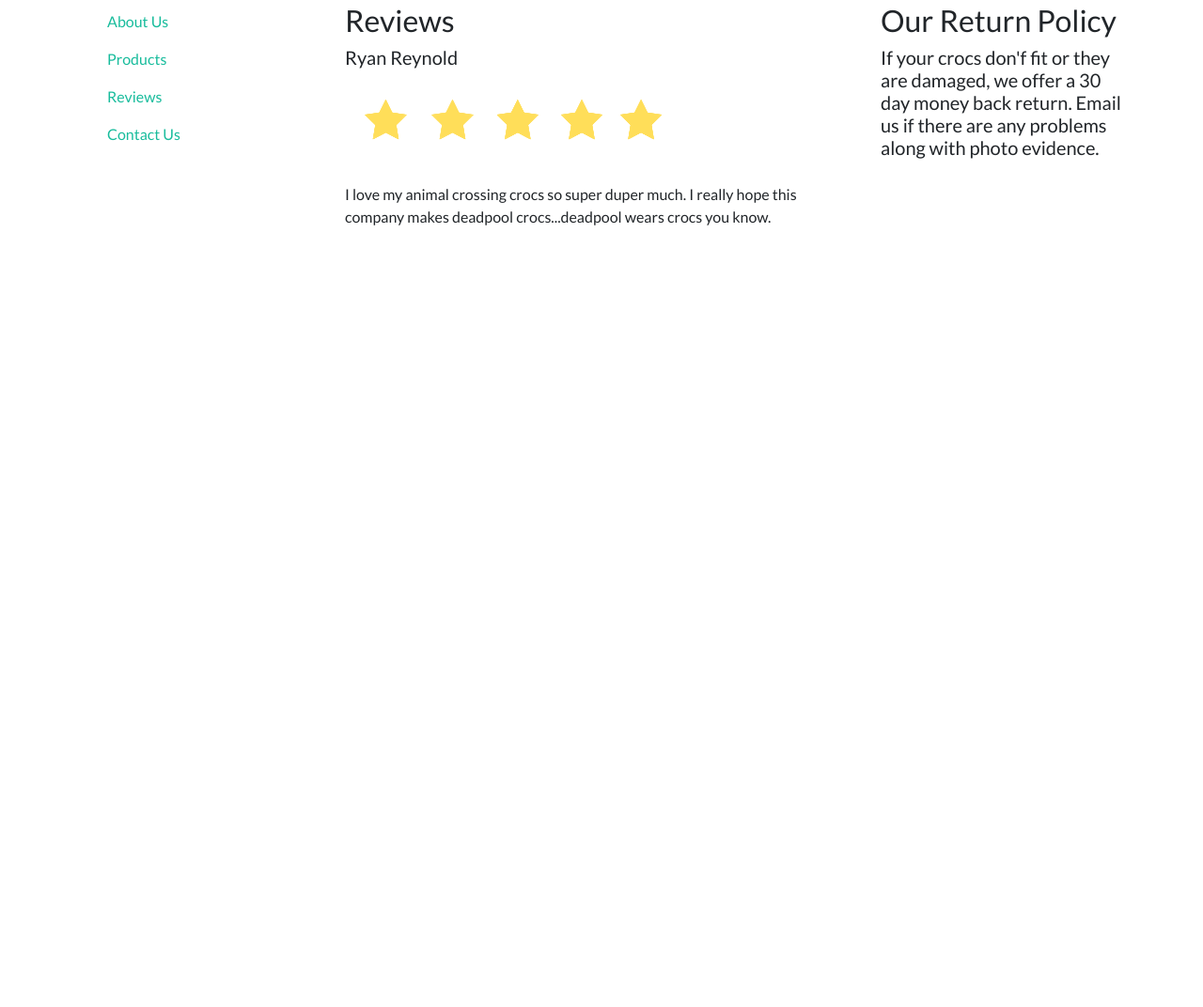
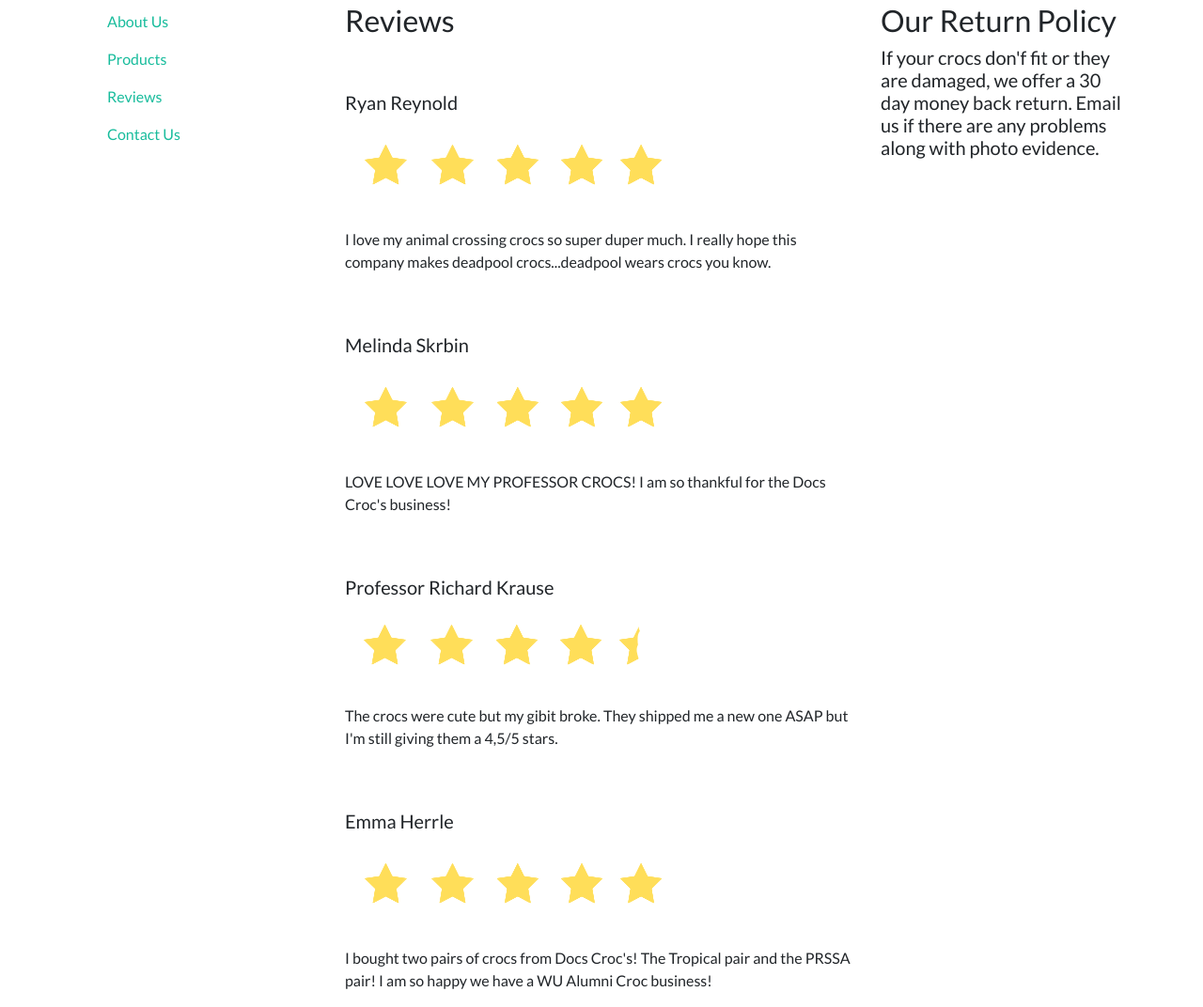
Before and after one commit to Paigeliv00/bootstrap-project, a plain HTML site: page reviews.html in a window 1280 px wide. Shown: the part 387-1459 px from the top of the page at 94% size. Before the commit the page ends 800 px from the top, so only its background shows below. Drawn offline with nearby package versions, Linux system fonts and the light colour scheme.

Commit message:
added review text

```diff
--- a/reviews.html
+++ b/reviews.html
@@ -63,9 +63,22 @@
       </div>
       <div class="col-6">
         <p class="h3">Reviews</p>
+        <br> </br>
         <p class="h5">Ryan Reynold</p>
         <p><img src="5star.png" alt="stars"></p>
         <p>I love my animal crossing crocs so super duper much. I really hope this company makes deadpool crocs...deadpool wears crocs you know.</p>
+        <br></br>
+        <p class="h5">Melinda Skrbin</p>
+        <p><img src="5star.png" alt="stars"></p>
+        <p>LOVE LOVE LOVE MY PROFESSOR CROCS! I am so thankful for the Docs Croc's business!</p>
+        <br></br>
+        <p class="h5">Professor Richard Krause</p>
+        <p><img src="stars.png" alt="stars"></p>
+        <p>The crocs were cute but my gibit broke. They shipped me a new one ASAP but I'm still giving them a 4,5/5 stars.</p>
+        <br></br>
+        <p class="h5">Emma Herrle</p>
+        <p><img src="5star.png" alt="stars"></p>
+        <p>I bought two pairs of crocs from Docs Croc's! The Tropical pair and the PRSSA pair! I am so happy we have a WU Alumni Croc business! </p>
       </div>
       <div class="col-3">
         <p class="h3">Our Return Policy</p>
```
Also changed, not shown: stars.png (added), 1 other file.
